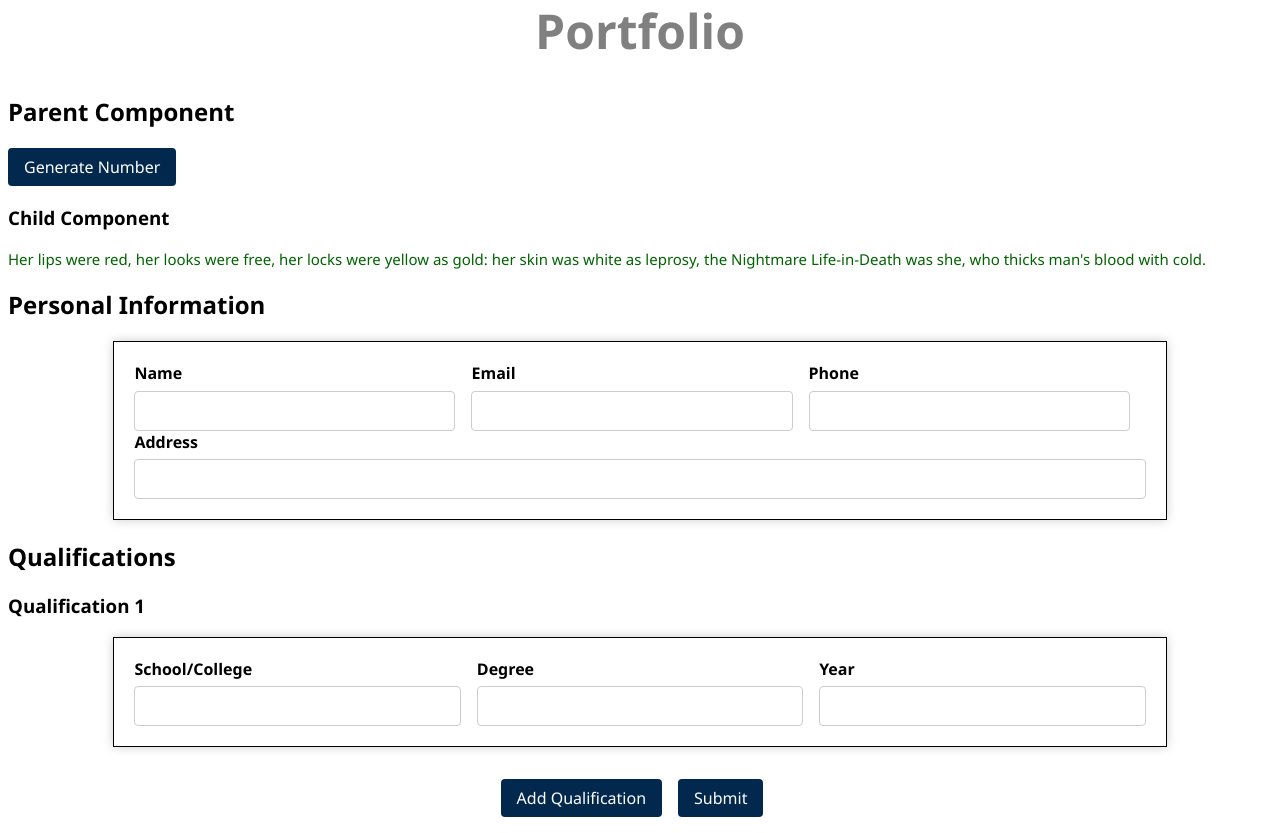
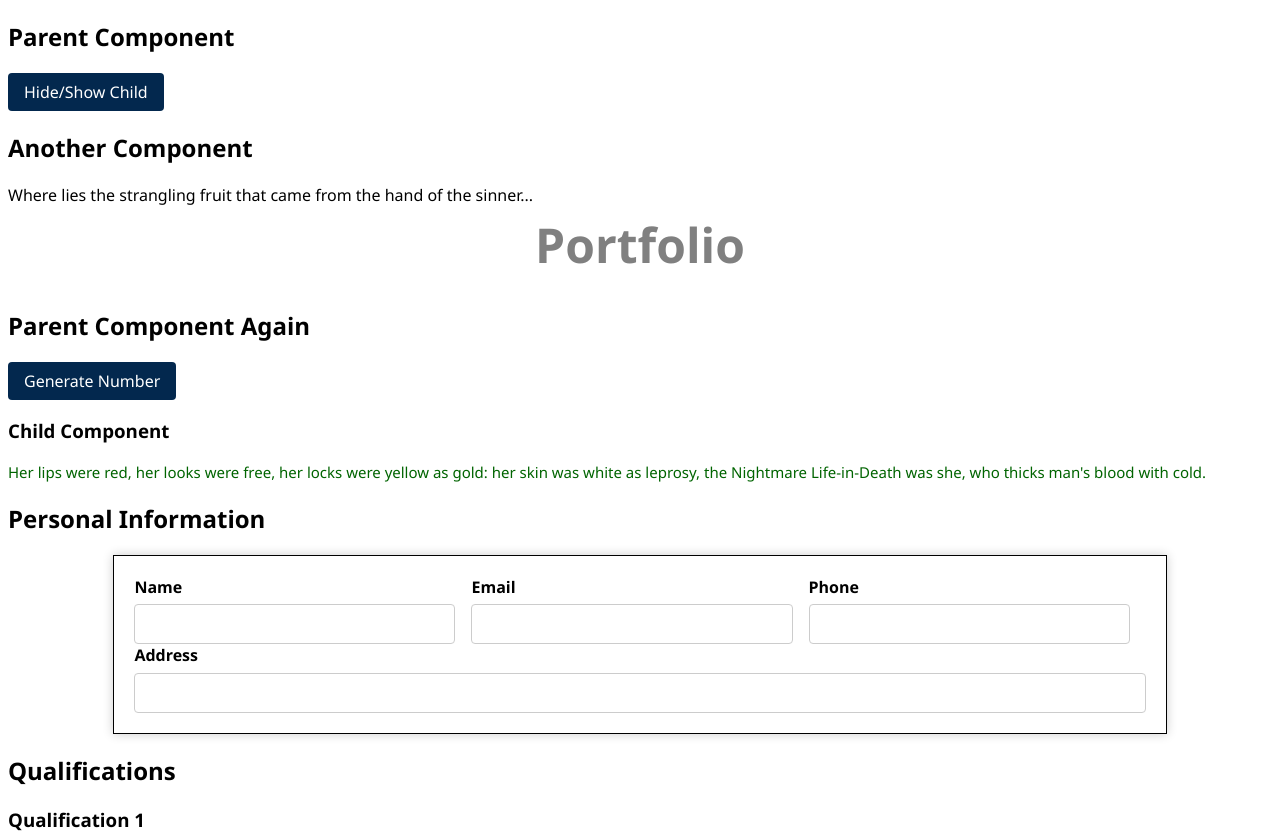
Before and after one commit to darlenewagner/miniPortfolio, an Angular app: page / in a window 1280 px wide. Shown: the top 833 px of the page. Built offline with nearby package versions, Linux system fonts and the light colour scheme.

Commit message:
Learning ngOnDestroy().

```diff
--- /dev/null
+++ b/src/app/another/another.html
@@ -0,0 +1,4 @@
+<h2>Another Component</h2>
+<p>
+    Where lies the strangling fruit that came from the hand of the sinner...
+</p>
--- /dev/null
+++ b/src/app/another/another.ts
@@ -0,0 +1,18 @@
+import { Component, OnInit, OnDestroy } from '@angular/core';
+
+@Component({
+  selector: 'app-another',
+  imports: [],
+  templateUrl: './another.html',
+  styleUrl: './another.css',
+})
+export class Another implements OnInit, OnDestroy {
+  ngOnInit(): void {
+     console.log("Another: OnInit");
+  }
+
+  ngOnDestroy(): void {
+    console.log("Another: OnDestroy");
+  }
+
+}
--- a/src/app/app.html
+++ b/src/app/app.html
@@ -1,12 +1,15 @@
-<!-- <div>
-  <app-test [user]="user"></app-test>
-  <button (click)="changeUserName()">Change User Name</button>
-</div> -->
+ <div>
+  <h2>Parent Component</h2>
+  <!-- <app-test [user]="user"></app-test> -->
+  <button (click)="toggle()">Hide/Show Child</button>
+</div>
+
+<app-another *ngIf="displayComponent"></app-another>
 
 
 <h1 *ngIf="showHeading">Portfolio</h1>
 <div>
-  <h2>Parent Component</h2>
+  <h2>Parent Component Again</h2>
   <button (click)="sendDataToChild()">Generate Number</button>
   <app-test>
     <h3>{{dataFromParent}}</h3>
--- a/src/app/app.ts
+++ b/src/app/app.ts
@@ -3,15 +3,22 @@ import { CommonModule, JsonPipe } from '@angular/common';
 import { RouterOutlet } from '@angular/router';
 import { FormsModule } from '@angular/forms';
 import { Test } from './test/test';
+import { Another } from './another/another';
 
 @Component({
   selector: 'app-root',
-  imports: [CommonModule, RouterOutlet, FormsModule, Test, JsonPipe],
+  imports: [CommonModule, RouterOutlet, FormsModule, Test, JsonPipe, Another],
   templateUrl: './app.html',
   styleUrl: './app.css'
 })
 
-export class App implements DoCheck {
+export class App implements OnInit, DoCheck {
+
+  displayComponent: boolean = true;
+
+  toggle(){
+    this.displayComponent = !this.displayComponent;
+  }
 
   dataFromParent = '';
 
@@ -38,9 +45,9 @@ export class App implements DoCheck {
 
  // count: number = 0;
 
- // ngOnInit(): void {
- //   this.startCounter();
- // }
+  ngOnInit(): void {
+    console.log("App: OnInit");
+  }
  // startCounter(){
  //   setInterval(()=>{
  //     if(this.count <= 5){
```
Also changed, not shown: src/app/another/another.css (added).
